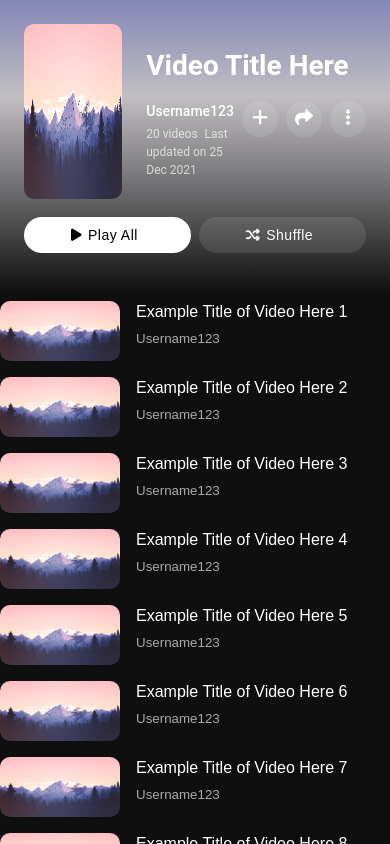
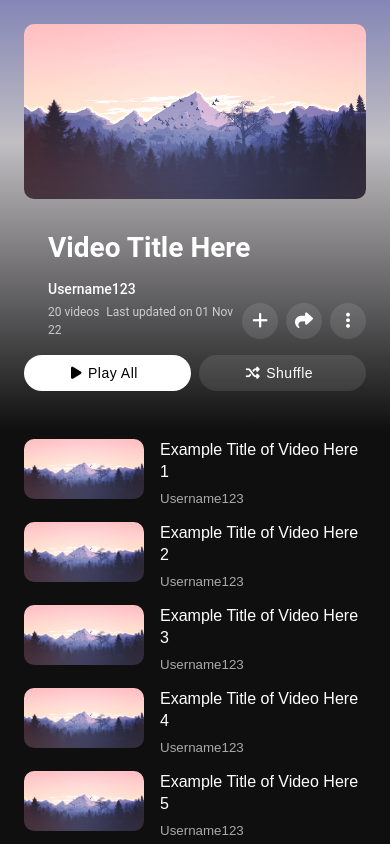
Before and after one commit to sandesh-rai/yt-playlist-mockup, a Vue app: page / in a window 390 px wide. Shown: the top 844 px of the page. Built offline with nearby package versions, Linux system fonts and the light colour scheme.

Commit message:
Set up media queries for narrow viewport width

```diff
--- a/src/components/PagePlaylist.vue
+++ b/src/components/PagePlaylist.vue
@@ -45,6 +45,7 @@ main {
 .main--playlist-content {
   background-color: $base-dark-bg;
   flex-grow: 1;
+  padding: 0px 24px;
 }
 
 @media only screen and (max-width: 790px) {
--- a/src/components/PlaylistHeader.vue
+++ b/src/components/PlaylistHeader.vue
@@ -1,6 +1,6 @@
 <template>
   <div class="playlist-header-container main-playlist-container">
-        <div class="playlist-header-container--row">
+        <div class="playlist-header-container--row playlist-header-container--row-top">
             <div class="playlist-image">
                 <img src="../assets/img/mountains-royalty-free.png" alt="header-mountain-image"/>
             </div>
@@ -10,7 +10,7 @@
                 <div class="playlist-header__meta-data-action-bar-container">
                     <div class="playlist-header__meta-data">
                         <h4>Username123</h4>
-                        <p><span style="margin-right: 4px">20 videos </span><span>Last updated on 25 Dec 2021</span></p>
+                        <p><span style="margin-right: 4px">20 videos </span><span>Last updated on 01 Nov 22</span></p>
                     </div>
                     <div class="playlist-header__action-bar">
                         <button class="button-transparent">
@@ -68,7 +68,7 @@ div.playlist-image {
 
 div.playlist-image > img {
     border-radius: 10px;
-    width: 100%;
+    width: 350px;
     height: 175px;
 }
 
@@ -83,11 +83,11 @@ div.playlist-header-container--row > header > h2 {
     font-size: 2.8rem;
     line-height: 3.8rem;
     font-weight: 700;
-    margin: 0;
+    margin: 12px 0;
 }
 
 div.playlist-header__meta-data-action-bar-container {
-    margin-top: 16px;
+    margin-top: 16px 0px 12px;
     display: flex;
 }
 
@@ -113,6 +113,7 @@ div.playlist-header__meta-data > p {
 
 div.playlist-header__action-bar {
     display: flex;
+    align-items: flex-end;
 }
 
 div.playlist-header__action-bar > button {
@@ -169,6 +170,29 @@ button.button--play-all > i, button.button--shuffle > i{
     margin-left: -6px;
     margin-right: 6px;
 }
+
+@media screen and (max-width: 720px){
+    div.playlist-header-container--row-top {
+        flex-direction: column;
+    }
+
+    div.playlist-image {
+        margin: 0 auto 16px;
+    }
+
+    div.playlist-header-container--row > *:not(button):not(img) {
+        max-width: none;
+    }
+
+    div.playlist-image > img {
+        width: 100%;
+    }
+
+    div.playlist-header-container--row > header {
+        margin: 0;
+    }
+
+}
 </style>
 
 <style>
```
